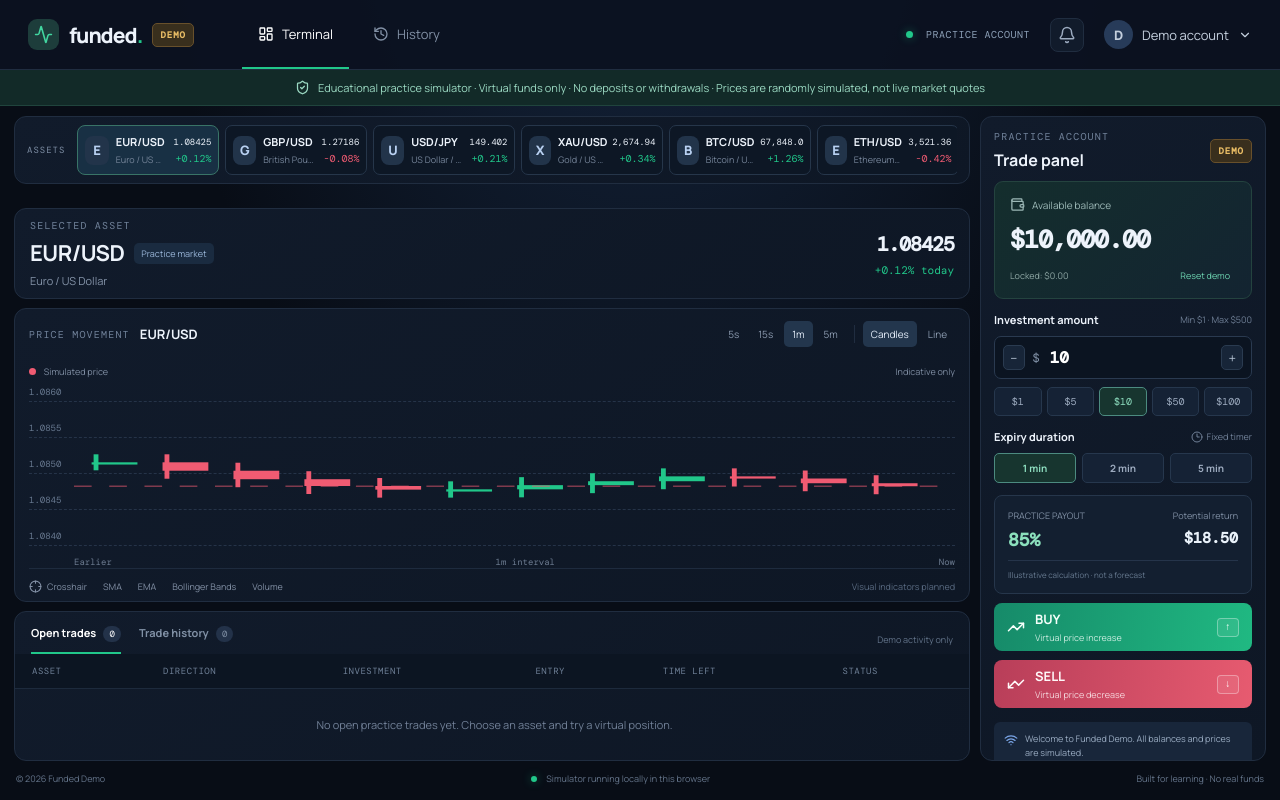
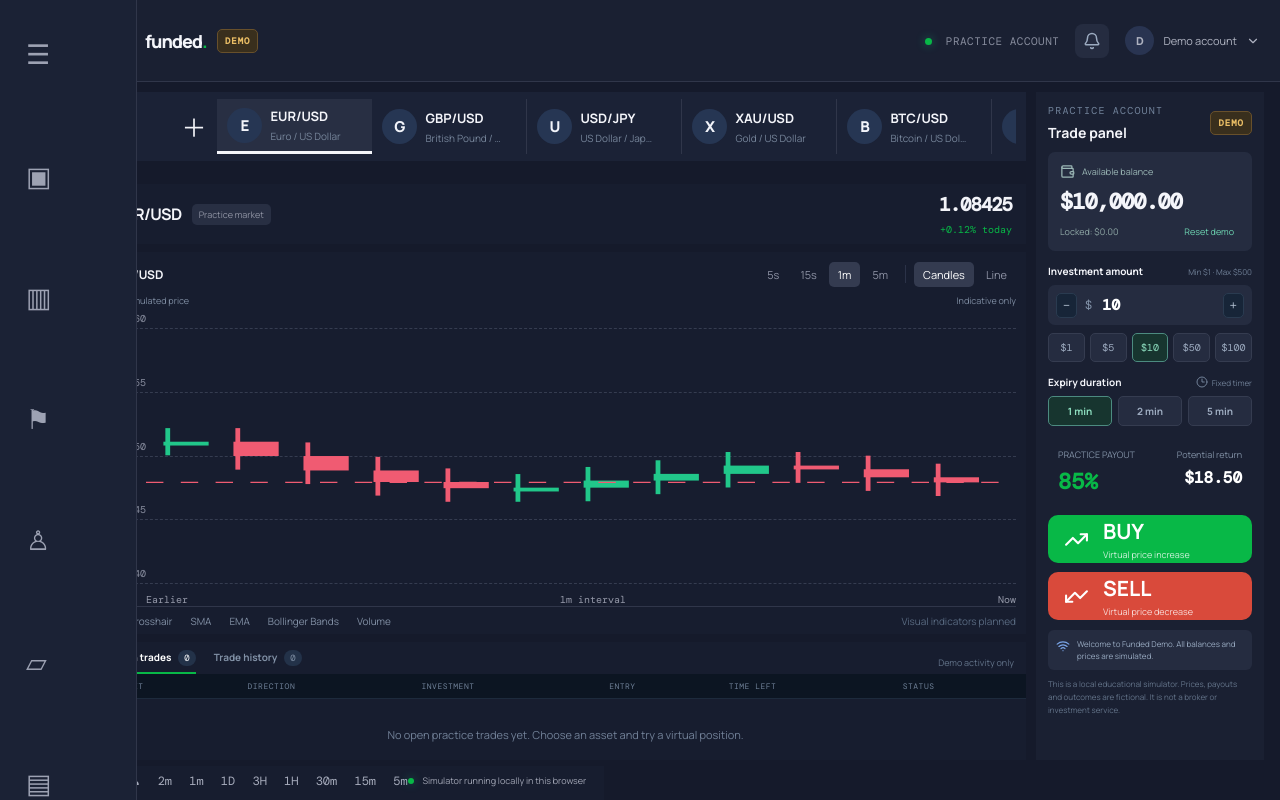
Before and after one commit to bostshahin9-creator/Funded, a Next.js app: page / in a window 1280 px wide. Built offline with nearby package versions, Linux system fonts and the light colour scheme.

Commit message:
Restyle demo terminal to match compact single-screen reference

```diff
--- a/app/globals.css
+++ b/app/globals.css
@@ -58,3 +58,73 @@
  .trade-sidebar{order:2;width:100%;position:static}
  .chart-wrap{height:220px}
 }
+
+
+/* Reference-inspired full-screen practice terminal */
+:root{--bg:#151a2b;--panel:#1a2033;--panel2:#20263a;--line:#2b3248;--muted:#85899a;--text:#f4f5fa;--green:#08b847;--red:#d94a3b}
+html,body{height:100%;overflow:hidden;background:#151a2b}
+.app-shell{height:100dvh;min-height:0;overflow:hidden;background:#151a2b;display:flex;flex-direction:column}
+.topbar{height:82px;min-height:82px;margin-left:84px;padding:0 20px;gap:22px;background:#1a2032;border-bottom:1px solid #30364a}
+.brand{font-size:18px}.brand-mark{background:#28314a;color:#dce4f7}.top-nav{display:none}
+.top-actions{gap:16px}.feed-status{font-size:11px;color:#888d9e}.icon-btn{background:#252c40;border:0}
+.profile{font-size:11px;color:#aeb2c0}.avatar{background:#293451}
+.safety-banner{display:none}
+.workspace{position:relative;flex:1;min-height:0;height:auto;max-height:none;margin-left:84px;padding:10px 16px 6px;grid-template-columns:minmax(0,1fr) 228px;grid-template-rows:82px minmax(0,1fr);gap:10px;overflow:hidden}
+.asset-sidebar{grid-column:1;grid-row:1;display:flex;align-items:center;gap:10px;padding:7px 10px;border:0;border-radius:0;background:#1b2236;min-width:0;overflow:hidden}
+.asset-sidebar .panel-heading{margin:0;flex:none}
+.asset-sidebar .panel-heading .eyebrow,.asset-sidebar .panel-heading h2,.asset-sidebar .panel-heading .icon-btn,.asset-sidebar .search-box,.asset-sidebar .sidebar-foot{display:none}
+.asset-sidebar .panel-heading:after{content:"☰   ＋";white-space:pre;font-size:25px;color:#f2f3f8}
+.asset-list{display:flex;align-items:stretch;gap:0;margin:0;min-width:0;overflow-x:auto;flex:1;height:100%}
+.asset-row{min-width:155px;width:155px;flex:none;padding:8px 10px;border:0;border-right:1px solid #30364a;border-radius:0;background:transparent;gap:8px}
+.asset-row.selected{background:#282f43;border:0;border-bottom:3px solid #f4f5fa;border-radius:0}
+.asset-icon{width:35px;height:35px;border-radius:50%;background:#263653;color:#f2f4fa;font-size:15px}
+.asset-meta{gap:4px}.asset-meta strong{font-size:13px}.asset-meta small{font-size:10px;max-width:76px}
+.asset-quote{display:none}.star-btn{display:none}
+.center-column{grid-column:1;grid-row:2;min-height:0;height:100%;gap:8px}
+.market-summary{min-height:54px;padding:8px 14px;border:0;border-radius:0;background:#171d2f}
+.market-summary .eyebrow{display:none}.market-summary h1{font-size:16px}.market-summary p{display:none}
+.market-tag{background:#282f43;color:#8f93a3}
+.market-price strong{font-size:19px;color:#f2f3f8}.market-price span{font-size:10px}
+.chart-panel{flex:1;min-height:0;display:flex;flex-direction:column;padding:7px 10px 6px;border:0;border-radius:0;background:#171d2f}
+.chart-toolbar{min-height:30px}.chart-title .eyebrow{display:none}.chart-title strong{font-size:12px}
+.chart-controls button{color:#8e93a5;font-size:11px;padding:5px 9px}.chart-controls .time-active{background:#343b50;color:#fff}
+.chart-legend{margin-top:5px;font-size:9px}
+.chart-wrap{height:auto;flex:1;min-height:0;margin-top:5px;padding-left:36px;padding-bottom:22px}
+.chart-grid{inset:0 0 22px 0;color:#8a8fa0;font-size:10px}
+.chart-grid span{border-bottom:1px dashed #353c50}
+.price-chart{left:36px;width:calc(100% - 36px);height:calc(100% - 22px)}
+.chart-times{left:36px;color:#969aaa;font-size:10px}
+.indicator-row{padding-top:7px;gap:18px;border-color:#30364a;font-size:10px}
+.indicator-note{display:none}
+.trade-table{max-height:118px;flex:none;border:0;border-radius:0;background:#171d2f}
+.table-head{padding:8px 12px 0}.tab-switch button{font-size:10px;padding-bottom:8px}
+.table-caption{font-size:9px}th{padding:7px 10px;font-size:8px}td{padding:8px 10px;font-size:9px}
+.trade-sidebar{grid-column:2;grid-row:1/3;height:100%;min-height:0;overflow:auto;position:static;padding:12px;border:0;border-radius:0;background:#1a2032}
+.trade-sidebar .panel-heading{margin-bottom:10px}.trade-sidebar .panel-heading h2{font-size:14px}
+.balance-card{padding:12px;border:0;border-radius:7px;background:#252c40}
+.balance-label{font-size:9px}.balance-card>strong{font-size:22px;margin:8px 0}
+.balance-bottom{font-size:9px}
+.field-block{margin-top:13px}.field-label{margin-bottom:7px}.field-label label{font-size:10px}.field-label>span{font-size:8px}
+.amount-input{height:40px;background:#252c40;border:0;border-radius:7px}.amount-input input{font-size:15px}
+.quick-amounts button,.duration-options button{background:#252c40;border-color:#353c50}
+.payout-card{margin-top:12px;padding:10px;background:transparent;border:0;border-radius:0;grid-template-columns:1fr 1fr}
+.payout-card span{font-size:9px}.payout-card strong{font-size:22px;color:#08b847}.payout-return strong{font-size:16px;color:#fff}
+.payout-card small{display:none}
+.trade-button{height:92px;margin-top:12px;border-radius:10px;padding:0 16px;gap:14px}
+.trade-button strong{font-size:21px}.trade-button small{font-size:9px}.trade-button kbd{display:none}
+.trade-button svg{width:25px;height:25px}
+.up-button{background:#08b847;color:white}.down-button{background:#d94a3b;color:white}
+.notice{margin-top:10px;padding:8px;background:#252c40;font-size:8px}
+.panel-disclaimer{font-size:8px;margin-top:8px}
+.footer{height:34px;min-height:34px;margin-left:84px;padding:0 18px 5px;align-items:center;background:#171d2f;color:#a2a6b5}
+.footer>span:first-child{display:none}.footer>span:last-child{display:none}
+.footer:before{content:"◉      ♟       2m          1m          1D          3H          1H          30m          15m          5m";font:12px 'DM Mono',monospace;color:#a8adbd;word-spacing:10px}
+.app-shell:before{content:"☰\A\A▣\A\A▥\A\A⚑\A\A♙\A\A▱\A\A▤";white-space:pre;position:fixed;z-index:10;left:0;top:0;bottom:0;width:84px;padding:24px 26px;background:#1b2235;color:#9da2b3;font-size:27px;line-height:2.25;border-right:1px solid #30364a}
+@media(max-width:760px){
+ html,body{height:auto;overflow:auto}.app-shell{height:auto;min-height:100dvh;overflow:visible}
+ .topbar{margin-left:0;height:58px;min-height:58px;padding:0 12px}.workspace{margin-left:0;height:auto;max-height:none;overflow:visible;display:flex;flex-direction:column;padding:9px;gap:9px}
+ .asset-sidebar{order:0;width:100%;min-height:66px}.asset-sidebar .panel-heading:after{font-size:20px}.asset-list{overflow-x:auto}.asset-row{min-width:130px;width:130px}
+ .center-column{order:1;width:100%;height:auto}.chart-panel{min-height:340px}.chart-wrap{height:240px;min-height:240px}
+ .trade-sidebar{order:2;width:100%;height:auto;overflow:visible}.trade-button{height:62px}.footer{margin-left:0}
+ .app-shell:before{display:none}.footer:before{word-spacing:3px;font-size:9px}
+}
```
